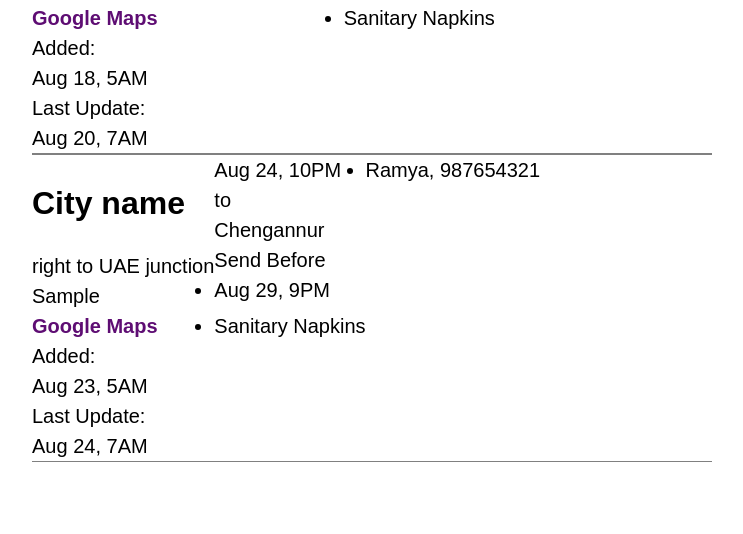
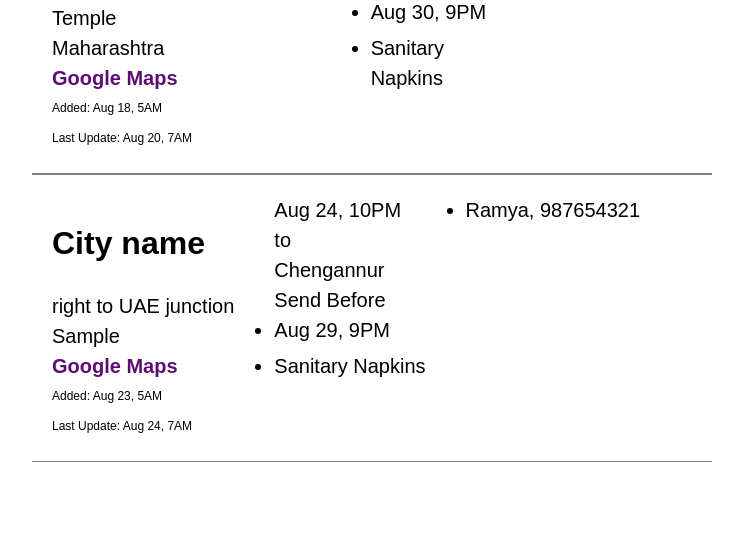
Before and after one commit to jishnu7/Send-To-Kerala, a plain HTML site: page index.html in a window 1280 px wide. Shown: the part 668-1202 px from the top of the page, without its empty margins (280-1023 px from the left). Drawn offline with Linux system fonts and the light colour scheme; a web font is replaced by a local one.

Commit message:
add basic style

```diff
--- a/script.js
+++ b/script.js
@@ -23,8 +23,12 @@
         <a class="gps" href="gps">Google Maps</a>
 
         <div class="entry-timestamp">
-          Added: <div class="added-on"></div>
-          Last Update: <div class="last-update"></div>
+          <div>
+            Added: <span class="added-on"></span>
+          </div>
+          <div>
+            Last Update: <span class="last-update"></span>
+          </div>
         </div>
       </div>
 
--- a/style.css
+++ b/style.css
@@ -130,3 +130,11 @@ a:hover {
   display: flex;
   justify-content: center;
 }
+
+.entry-timestamp {
+  font-size: 0.6em;
+}
+
+.entry-location, .entry-info, .entry-contact {
+  padding: 1em;
+}
```
